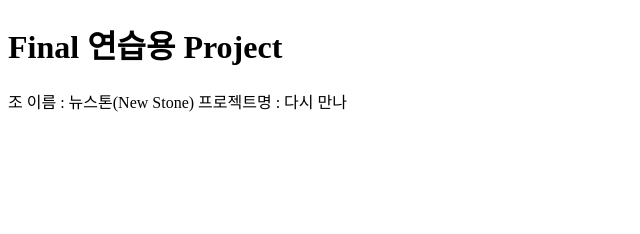
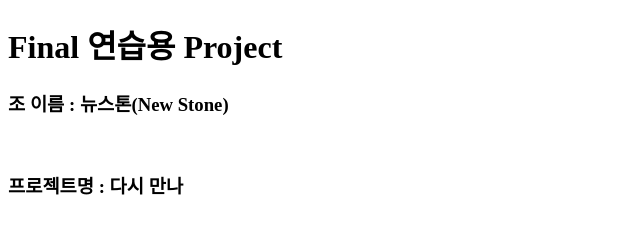
Before and after one commit to TeamFinalKH/testGitHub, a plain HTML site: page testGitHub/webapps/index.html in a window 1280 px wide. Shown: the whole page, without its empty margins (0-640 px from the left). Drawn offline with Linux system fonts and the light colour scheme.

Commit message:
2020-07-01_21:26 commit 연습

```diff
--- a/testGitHub/webapps/index.html
+++ b/testGitHub/webapps/index.html
@@ -6,7 +6,7 @@
 </head>
 <body>
 <h1>Final 연습용 Project</h1>
-조 이름 : 뉴스톤(New Stone)
-프로젝트명 : 다시 만나
+<h3>조 이름 : 뉴스톤(New Stone) </h3><br />
+<h3>프로젝트명 : 다시 만나</h3>
 </body>
 </html>
```
